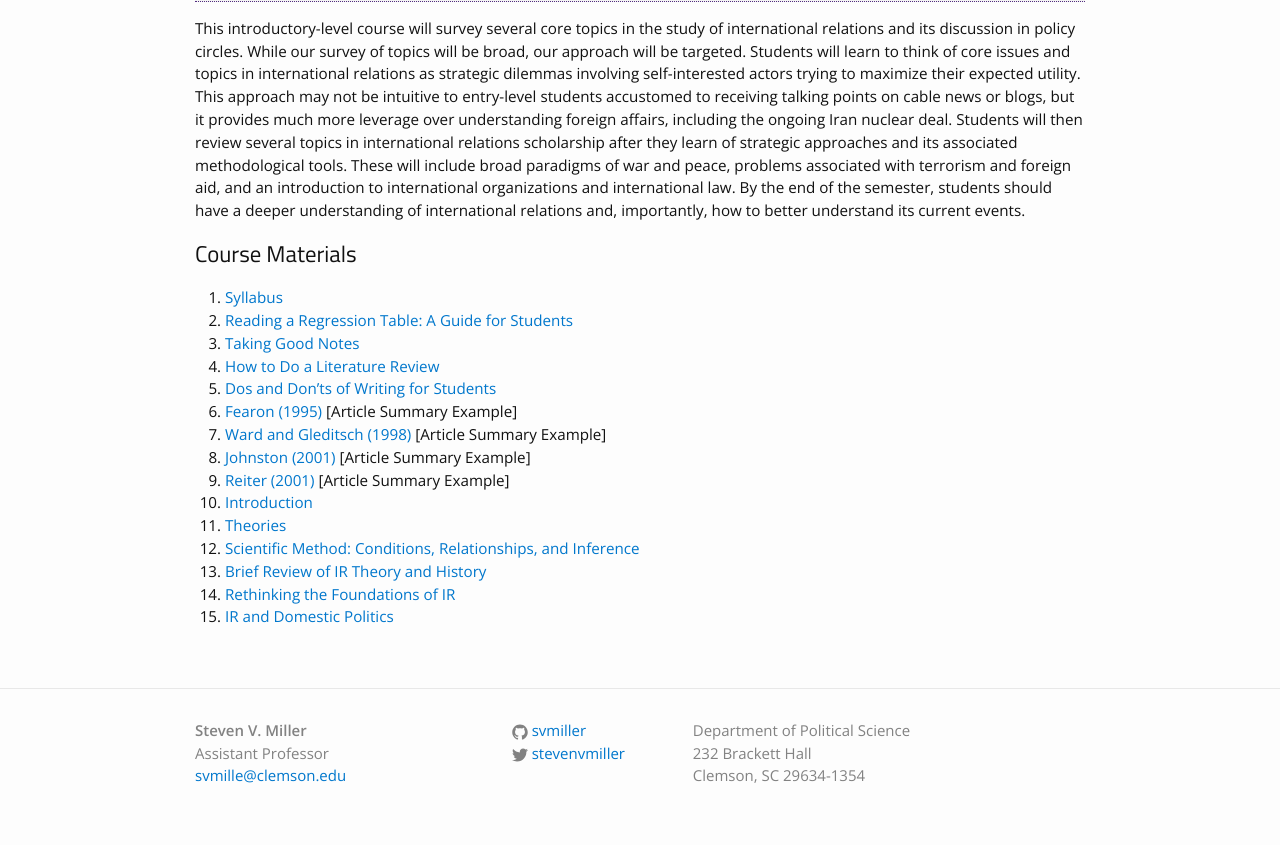
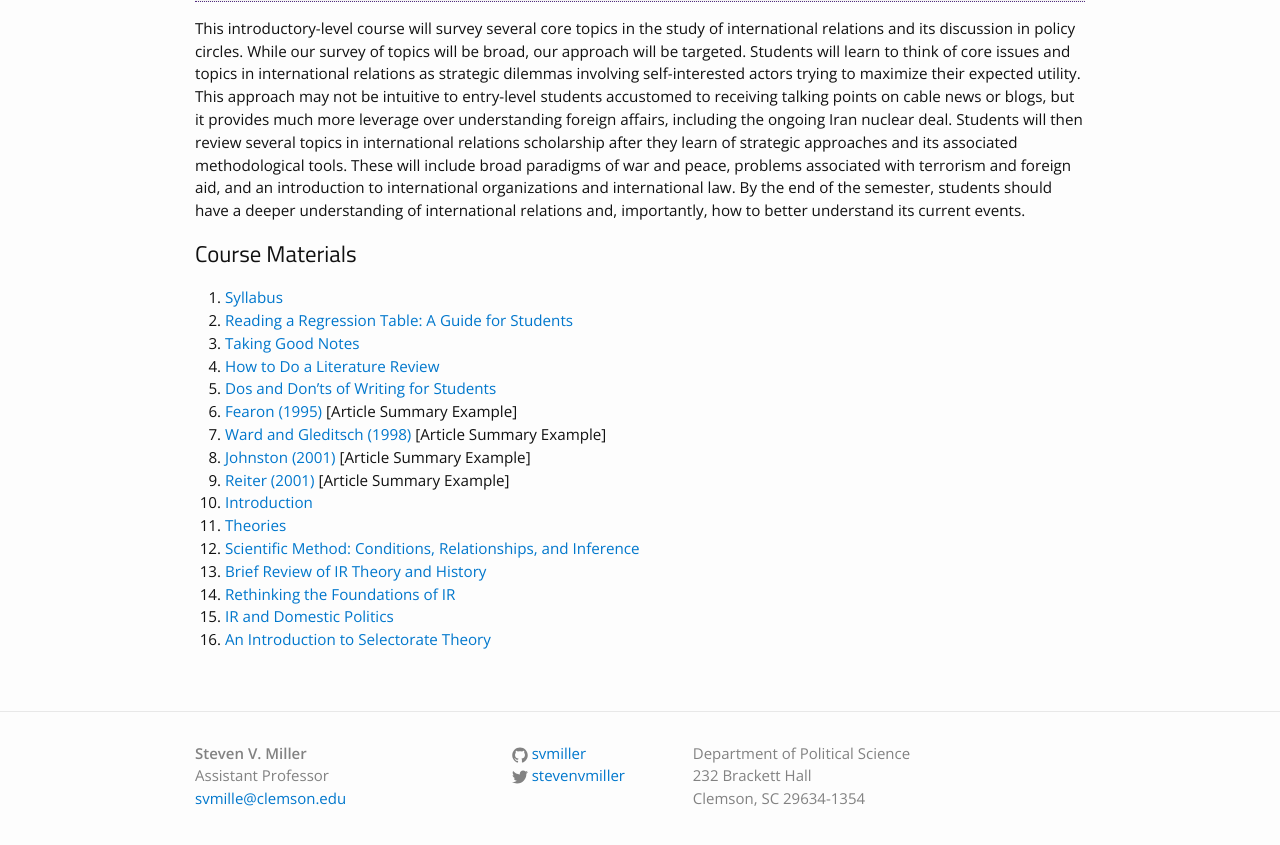
Before and after one commit to svmiller/svmiller.github.io, a Jekyll site: the page built from teaching/posc-1020.md, in a window 1280 px wide, cut to the strip 479-1348 px from the top of the page. Shown: the top 845 px of the strip. Built offline with Jekyll 4.4.1, drawn with Linux system fonts in a browser that asks for light colours.

Commit message:
add lectures 09.10.15

```diff
--- a/teaching/posc-1020.md
+++ b/teaching/posc-1020.md
@@ -25,3 +25,4 @@ This introductory-level course will survey several core topics in the study of i
 13. [Brief Review of IR Theory and History](https://www.dropbox.com/s/y7edvrwjp875jt7/posc1020-lecture-ir-theory-history.pdf?dl=0)
 14. [Rethinking the Foundations of IR](https://www.dropbox.com/s/hepz6v960v8ovd7/posc1020-lecture-foundations-ir.pdf?dl=0)
 15. [IR and Domestic Politics](https://www.dropbox.com/s/ooctw81lpt638zv/posc1020-lecture-ir-domestic-politics.pdf?dl=0)
+16. [An Introduction to Selectorate Theory](https://www.dropbox.com/s/43cohcfnk9oe7x7/posc1020-lecture-selectorate-theory-intro.pdf?dl=0)
```
Also changed, not shown: teaching/posc-3410.md (+1 -0 lines).
